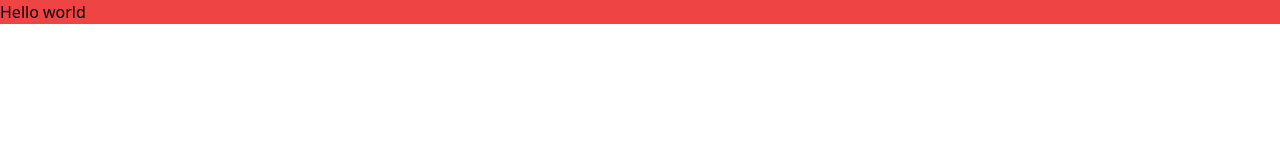
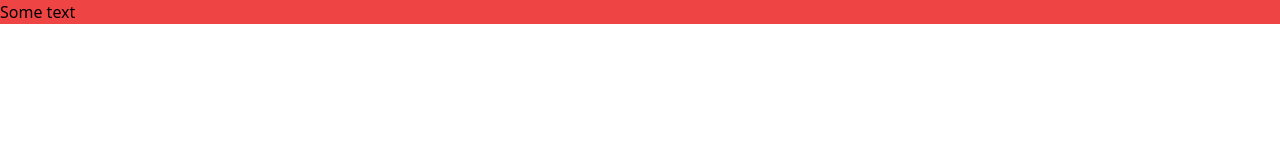
Before and after one commit to DiegoRobertoMejiaSalinas/nextjs-redis-similarity, a Next.js app: page / in a window 1280 px wide. Shown: the top 160 px of the page. Built offline with nearby package versions, Linux system fonts and the light colour scheme.

Commit message:
feat: Created Paragraph special component and lib support file

```diff
--- /dev/null
+++ b/src/lib/utils.ts
@@ -0,0 +1,6 @@
+import clsx, { ClassValue } from "clsx";
+import { twMerge } from "tailwind-merge";
+
+export const cn = (...inputs: ClassValue[]) => {
+  return twMerge(clsx(inputs));
+};
--- a/src/pages/index.tsx
+++ b/src/pages/index.tsx
@@ -1,11 +1,15 @@
 import Head from "next/head";
 import Image from "next/image";
 import styles from "@/styles/Home.module.css";
+import { useRef } from "react";
+import Paragraph from "@/ui/components/Paragraph";
 
 export default function Home() {
   return (
     <>
-      <main className="bg-red-500">Hello world</main>
+      <main className="bg-red-500">
+        <Paragraph size={"default"}>Some text</Paragraph>
+      </main>
     </>
   );
 }
--- /dev/null
+++ b/src/ui/components/Paragraph.tsx
@@ -0,0 +1,40 @@
+import { cn } from "@/lib/utils";
+import { VariantProps, cva } from "class-variance-authority";
+import { FC, HTMLAttributes, forwardRef } from "react";
+
+interface ParagraphProps
+  extends HTMLAttributes<HTMLParagraphElement>,
+    VariantProps<typeof paragraphVariants> {}
+
+const paragraphVariants = cva(
+  "max-w-prose text-slate-700 dark:text-slate-300 mb-2 text-center",
+  {
+    variants: {
+      size: {
+        default: "text-base sm:text-lg",
+        sm: "text-sm sm:text-base",
+      },
+    },
+    defaultVariants: {
+      size: "default",
+    },
+  }
+);
+
+const Paragraph = forwardRef<HTMLParagraphElement, ParagraphProps>(
+  ({ className, size, children, ...props }, ref) => {
+    return (
+      <p
+        ref={ref}
+        {...props}
+        className={cn(paragraphVariants({ size, className }))}
+      >
+        {children}
+      </p>
+    );
+  }
+);
+
+Paragraph.displayName = "Paragraph";
+
+export default Paragraph;
```
